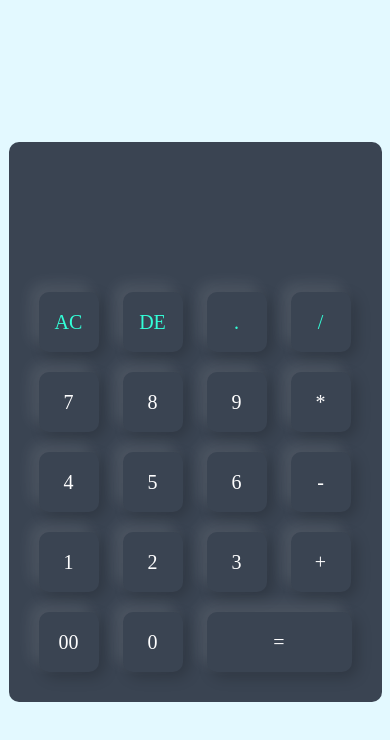
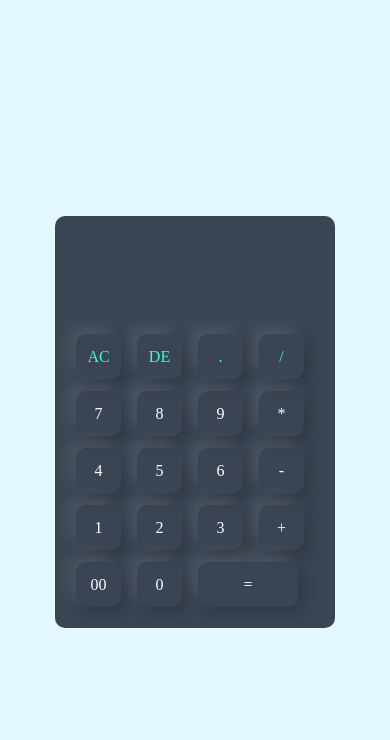
Before and after one commit to satyam56-svg/Calculator, a plain HTML site: page index.html in a window 390 px wide. Drawn offline with Linux system fonts and the light colour scheme.

Commit message:
Second Commit

```diff
--- a/style.css
+++ b/style.css
@@ -12,12 +12,15 @@
     display: flex;
     align-items: center;
     justify-content: center;
+    padding: 10px;
 }
 
 .calculator {
     background: #3a4452;
     padding: 20px;
     border-radius: 10px;
+    width: 100%;
+    max-width: 400px; /* ✅ Calculator ka max width */
 }
 
 .calculator form input {
@@ -26,7 +29,8 @@
     width: 60px;
     height: 60px;
     border-radius: 10px;
-    box-shadow: -8px -8px 15px rgba(255,255,255,0.1),5px 5px 15px rgba(0,0,0,0.2);
+    box-shadow: -8px -8px 15px rgba(255,255,255,0.1),
+                5px 5px 15px rgba(0,0,0,0.2);
     background: transparent;
     font-size: 20px;
     color: #fff;
@@ -54,3 +58,48 @@ form input.equal {
 form input.operator {
     color: #33ffd8;
 }
+
+/* ✅ Tablet view */
+@media (max-width: 768px) {
+    .calculator {
+        max-width: 320px;
+    }
+
+    .calculator form input {
+        width: 50px;
+        height: 50px;
+        font-size: 18px;
+        margin: 8px;
+    }
+
+    form .display input {
+        font-size: 35px;
+    }
+
+    form input.equal {
+        width: 115px;
+    }
+}
+
+/* ✅ Mobile view */
+@media (max-width: 480px) {
+    .calculator {
+        max-width: 280px;
+        padding: 15px;
+    }
+
+    .calculator form input {
+        width: 45px;
+        height: 45px;
+        font-size: 16px;
+        margin: 6px;
+    }
+
+    form .display input {
+        font-size: 28px;
+    }
+
+    form input.equal {
+        width: 100px;
+    }
+}
```
